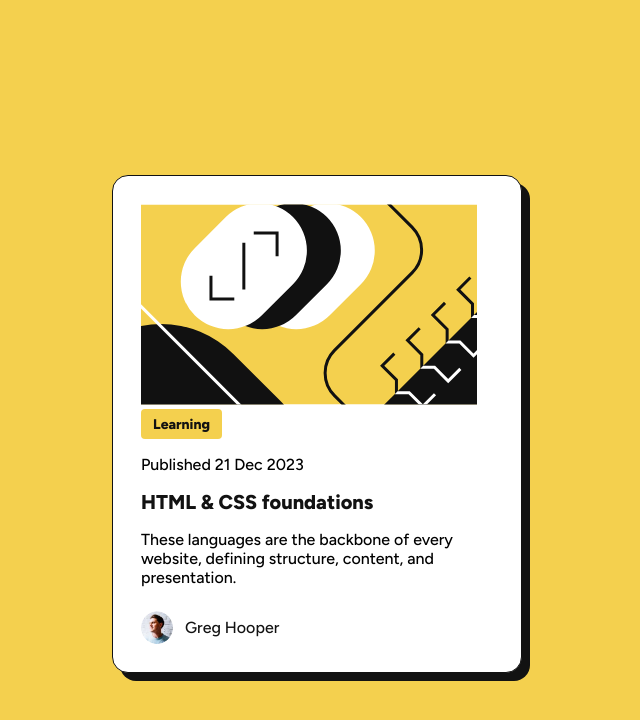
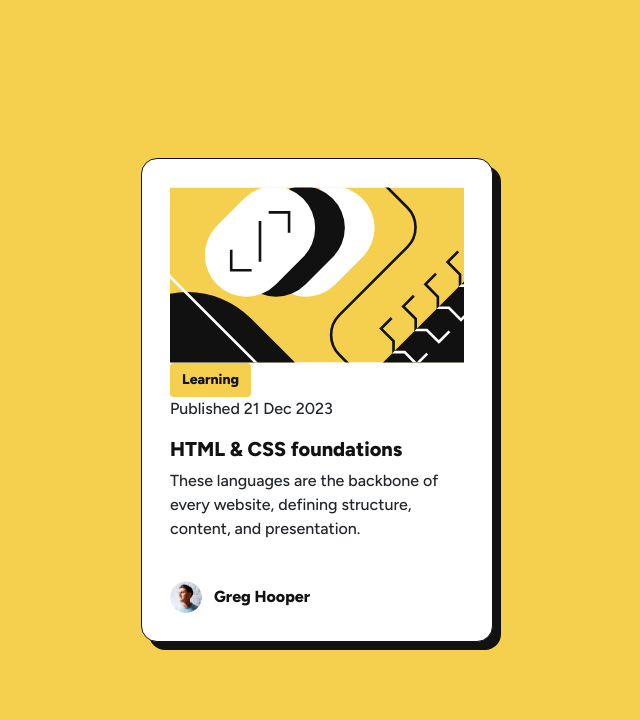
Before and after one commit to cgxgb123/blog-preview-card, a website: page index.html in a window 1280 px wide. Shown: the whole page, without its empty margins (323-963 px from the left). Drawn offline with nearby package versions, Linux system fonts and the light colour scheme.

Commit message:
set full-height added yellow background (bg-warning) using bootstrap and added vertical centering

```diff
--- a/index.html
+++ b/index.html
@@ -1,19 +1,29 @@
 <!DOCTYPE html>
 <html lang="en">
   <head>
-  <meta charset="UTF-8">
-  <meta name="viewport" content="width=device-width, initial-scale=1.0">
-  <link rel="preconnect" href="https://fonts.googleapis.com">
-  <link rel="preconnect" href="https://fonts.gstatic.com" crossorigin>
-  <link href="https://fonts.googleapis.com/css2?family=Figtree:wght@500;800&display=swap" rel="stylesheet">
-  <link rel="icon" type="image/png" sizes="32x32" href="./blog-preview-card-main/assets/images/favicon-32x32.png">
-  <link rel="stylesheet" href="styles.css">
+    <meta charset="UTF-8" />
+    <meta name="viewport" content="width=device-width, initial-scale=1.0" />
+    <link rel="preconnect" href="https://fonts.googleapis.com" />
+    <link rel="preconnect" href="https://fonts.gstatic.com" crossorigin />
+    <link
+      href="https://fonts.googleapis.com/css2?family=Figtree:wght@500;800&display=swap"
+      rel="stylesheet"
+    />
+    <link
+      href="https://cdn.jsdelivr.net/npm/bootstrap@5.3.8/dist/css/bootstrap.min.css"
+      rel="stylesheet"
+      integrity="sha384-sRIl4kxILFvY47J16cr9ZwB07vP4J8+LH7qKQnuqkuIAvNWLzeN8tE5YBujZqJLB"
+      crossorigin="anonymous"
+    />
+    <link rel="stylesheet" href="styles.css" />
     <title>Frontend Mentor | Blog preview card</title>
   </head>
   <body>
-
     <main class="card">
-    <img src="./blog-preview-card-main/assets/images/illustration-article.svg" alt="Article illustration">
+      <img
+        src="./blog-preview-card-main/assets/images/illustration-article.svg"
+        alt="Article illustration"
+      />
 
       <span class="tag">Learning</span>
       <p class="date">Published 21 Dec 2023</p>
@@ -22,13 +32,18 @@
         <h1>HTML & CSS foundations</h1>
       </a>
 
-    <p>These languages are the backbone of every website, defining structure, content, and presentation.</p>
+      <p>
+        These languages are the backbone of every website, defining structure,
+        content, and presentation.
+      </p>
 
       <div class="author">
-      <img src="./blog-preview-card-main/assets/images/image-avatar.webp" alt="Greg Hooper">
-      <span>Greg Hooper</span>
+        <img
+          src="./blog-preview-card-main/assets/images/image-avatar.webp"
+          alt="Greg Hooper"
+        />
+        <span class="fw-bold">Greg Hooper</span>
       </div>
     </main>
-
   </body>
 </html>
```
Lines whose indentation alone changed are shown as unchanged.
